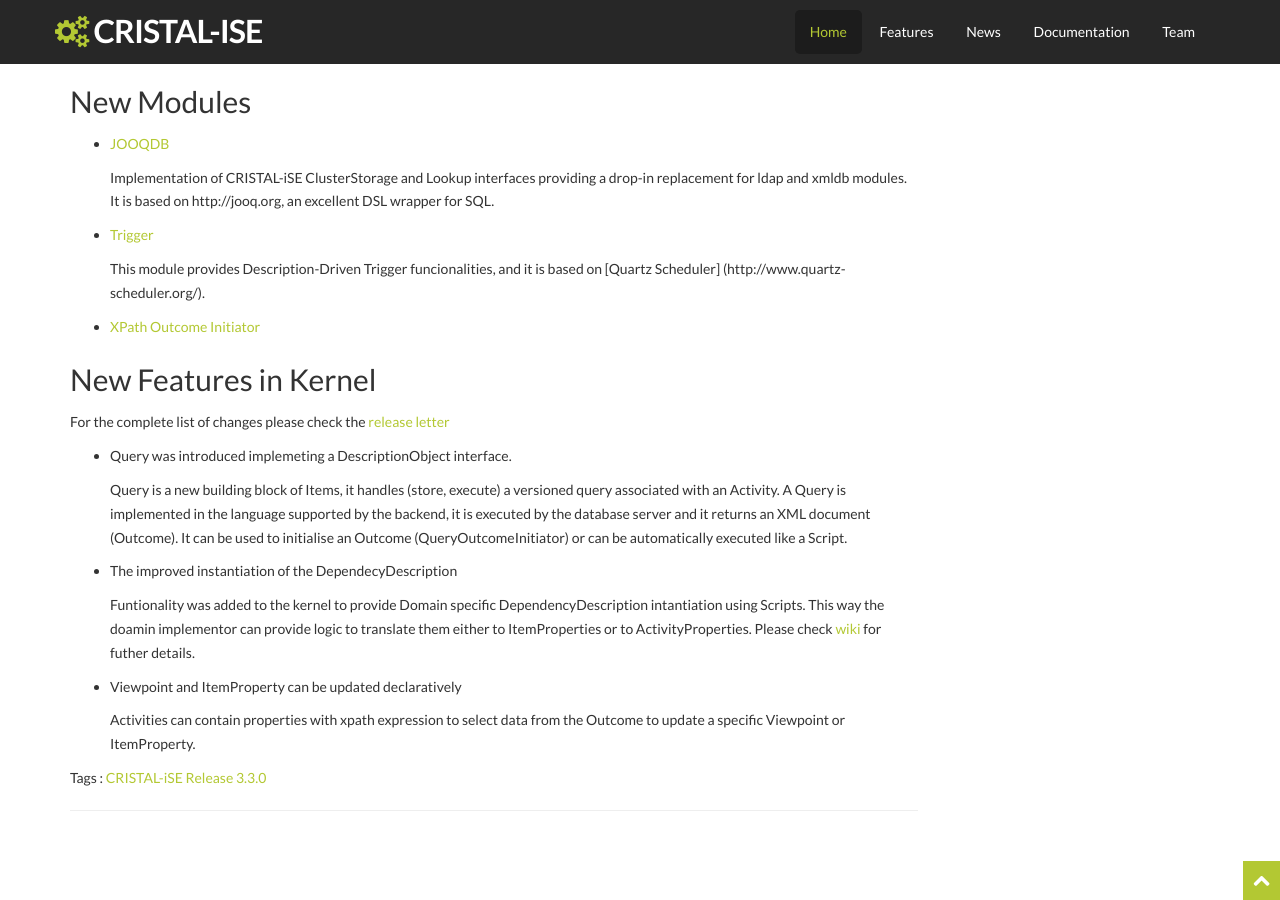
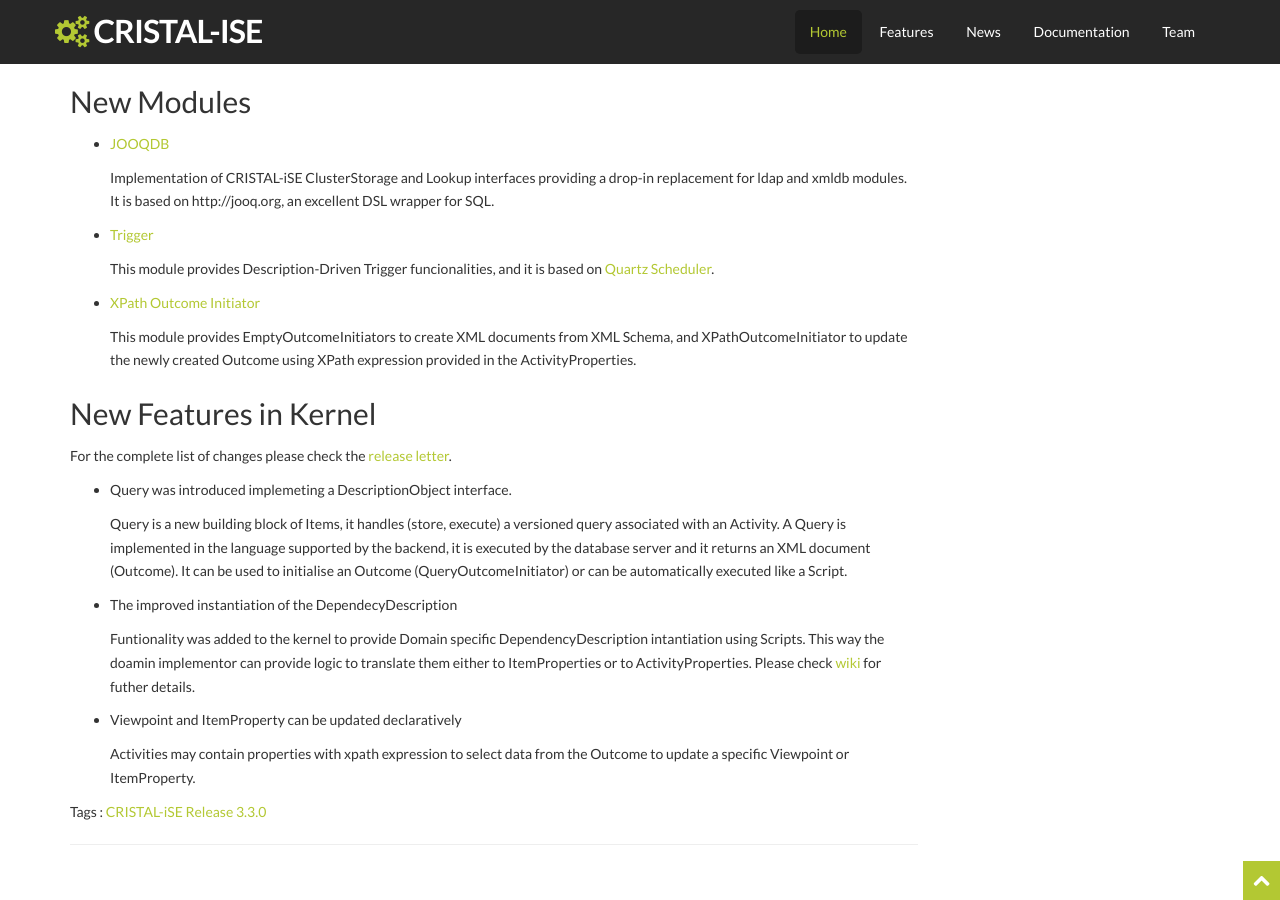
Before and after one commit to cristal-ise/cristal-ise.github.io, a Jekyll site: the page built from _posts/2017-03-20-cristalise-3.3.0-release.md, in a window 1280 px wide and 900 px high, scrolled down 488 px. Built offline with Jekyll 4.4.1, drawn with Linux system fonts in a browser that asks for light colours.

Commit message:
Update 2017-03-20-cristalise-3.3.0-release.md

```diff
--- a/_posts/2017-03-20-cristalise-3.3.0-release.md
+++ b/_posts/2017-03-20-cristalise-3.3.0-release.md
@@ -18,14 +18,17 @@ The new version (3.3.0) of the CRISTAL-iSE kernel and its modules have been rele
 
 - [Trigger](https://github.com/cristal-ise/trigger)
 
-    This module provides Description-Driven Trigger funcionalities, and it is based on [Quartz Scheduler]
-    (http://www.quartz-scheduler.org/).
+    This module provides Description-Driven Trigger funcionalities, and it is based on
+    [Quartz Scheduler](http://www.quartz-scheduler.org/).
 
 - [XPath Outcome Initiator](https://github.com/cristal-ise/xpath-outcome-initiator)
 
+    This module provides  EmptyOutcomeInitiators to create XML documents from XML Schema, and XPathOutcomeInitiator
+    to update the newly created Outcome using XPath expression provided in the ActivityProperties.
+
 ## New Features in Kernel
 
-For the complete list of changes please check the [release letter](https://github.com/cristal-ise/kernel/releases/tag/v3.3.0)
+For the complete list of changes please check the [release letter](https://github.com/cristal-ise/kernel/releases/tag/v3.3.0).
 
 - Query was introduced implemeting a DescriptionObject interface.
 
@@ -42,5 +45,5 @@ For the complete list of changes please check the [release letter](https://githu
 
 - Viewpoint and ItemProperty can be updated declaratively
 
-    Activities can contain properties with xpath expression to select data from the Outcome to update a specific Viewpoint
+    Activities may contain properties with xpath expression to select data from the Outcome to update a specific Viewpoint
     or ItemProperty.
```
